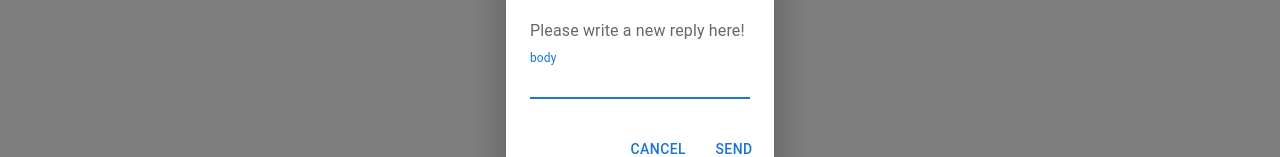
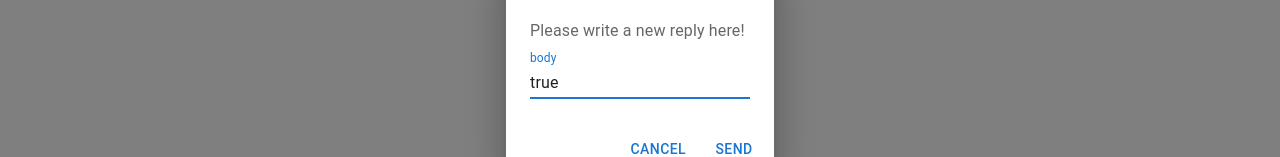
Before and after one commit to prapro-ou/castella-frontend, a Next.js app: page / in a window 1280 px wide. Both pictures are taken after a click on the button "OPEN FORM DIALOG". Shown: the part 335-492 px from the top of the page. Built offline with nearby package versions, Linux system fonts and the light colour scheme.

Commit message:
[fix] 一応それっぽく動く

```diff
--- a/features/MessageDialog.js
+++ b/features/MessageDialog.js
@@ -4,7 +4,7 @@ import { Button,TextField,Dialog,DialogActions,DialogContent,DialogContentText,D
 
 export default function MessageDialog(){
     const [open, setOpen] = useState(false);
-    let [email, setEmail] = useState("");
+    let [message, setMessage] = useState("");
 
     const handleClickOpen = () => {
       setOpen(true);
@@ -30,13 +30,14 @@ export default function MessageDialog(){
               margin="dense"
               id="message"
               label="body"
-              type="email"
+              type="text"
               fullWidth
-              value={email}
-              onChange={(value)=>{setEmail(value);}}
+              value
+              onChange={(event)=>{setMessage(event.target.value);}}
               variant="standard"
             />
           </DialogContent>
+          <div mr-auto ml-auto>{message}</div>
           <DialogActions>
             <Button onClick={handleClose}>Cancel</Button>
             <Button onClick={handleClose}>Send</Button>
```
